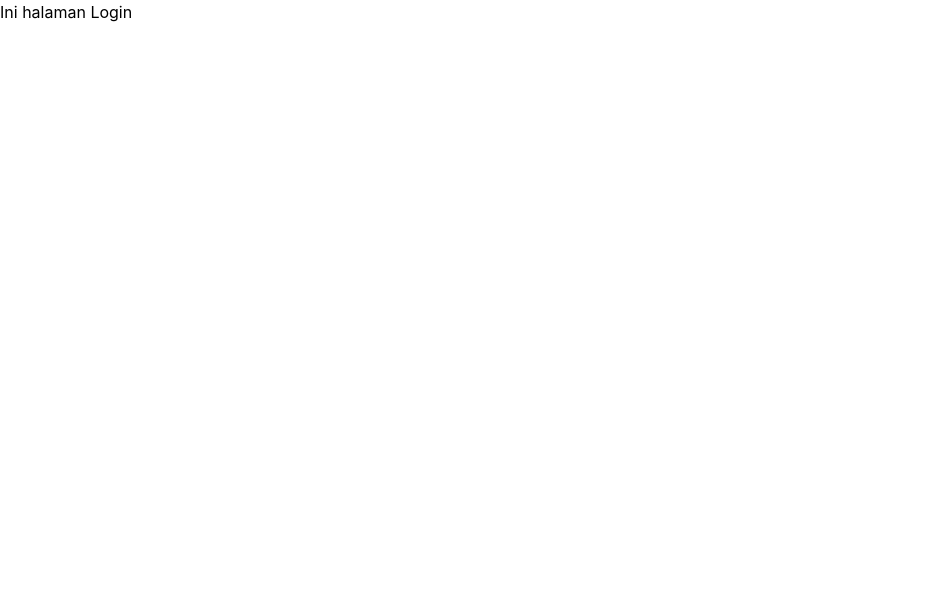
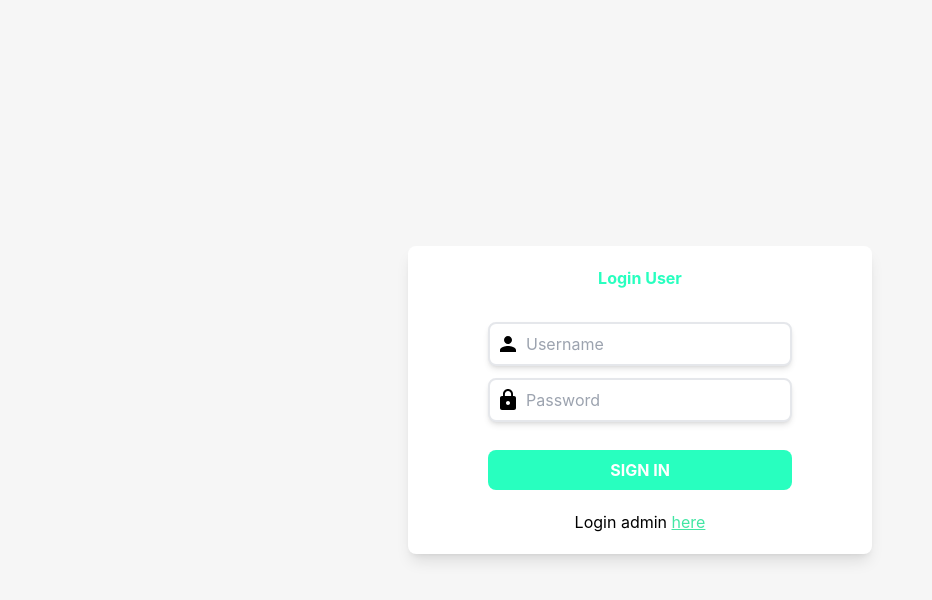
Before and after one commit to dmzazz/capstone-kel-5, a React (Create React App) app: page / in a window 1280 px wide. Shown: the top 600 px of the page, without its empty margins (0-932 px from the left). Built offline with nearby package versions, Linux system fonts and the light colour scheme.

Commit message:
membuat page login user dan admin

```diff
--- a/package.json
+++ b/package.json
@@ -3,6 +3,10 @@
   "version": "0.1.0",
   "private": true,
   "dependencies": {
+    "@emotion/react": "^11.11.1",
+    "@emotion/styled": "^11.11.0",
+    "@mui/icons-material": "^5.14.19",
+    "@mui/material": "^5.14.19",
     "@testing-library/jest-dom": "^5.17.0",
     "@testing-library/react": "^13.4.0",
     "@testing-library/user-event": "^13.5.0",
--- a/src/components/Login.js
+++ b/src/components/Login.js
@@ -1,11 +1,112 @@
 import React from "react";
+import Backdrop from "@mui/material/Backdrop";
+import Box from "@mui/material/Box";
+import Modal from "@mui/material/Modal";
+import Fade from "@mui/material/Fade";
+import Typography from "@mui/material/Typography";
+
+// Import Icon
+import PersonIcon from "@mui/icons-material/Person";
+import LockIcon from "@mui/icons-material/Lock";
 
 const Login = () => {
+  const [open, setOpen] = React.useState(false);
+  const handleOpen = () => setOpen(true);
+  const handleClose = () => setOpen(false);
+
+  const styleModalAdmin = {
+    position: "absolute",
+    top: "50%",
+    left: "50%",
+    transform: "translate(-50%, -50%)",
+    width: 400,
+    bgcolor: "background.paper",
+    boxShadow: 24,
+    p: 4,
+    textAlign: "center",
+  };
   return (
     <>
-      <div>
-        Ini halaman Login
+      <div className="w-screen h-screen bg-[#F6F6F6] flex justify-center items-center">
+        <div className="bg-white flex flex-col justify-center items-center px-20 rounded-lg shadow-lg">
+          <h1 className="font-bold text-[#28FFBF] mt-5 mb-8">Login User</h1>
+
+          {/* Form Login User */}
+          <form>
+            <div className="relative flex items-center">
+              <label className="absolute inset-y-0 left-0 flex items-center pl-2">
+                <PersonIcon />
+              </label>
+              <input type="text" id="username" name="username" placeholder="Username" className="w-full py-2 px-4 pl-9 border border-inherit border-2 rounded-lg shadow-md" required />
+            </div>
+            <div className="relative flex items-center my-3">
+              <label className="absolute inset-y-0 left-0 flex items-center pl-2">
+                <LockIcon />
+              </label>
+              <input type="password" id="password" name="password" placeholder="Password" className="w-full py-2 px-4 pl-9 border border-inherit border-2 rounded-lg shadow-md" required></input>
+            </div>
+            <button type="submit" className="w-full bg-[#28FFBF] font-bold text-white uppercase rounded-lg py-2 px-4 mt-4 hover:bg-[#28DF99] duration-300">
+              Sign in
+            </button>
+          </form>
+
+          <p className="my-5">
+            Login admin&nbsp;
+            <button onClick={handleOpen} className="text-[#42E6A4] underline">
+              here
+            </button>
+          </p>
+        </div>
       </div>
+
+      {/* Modal Login Admin */}
+      <Modal
+        aria-labelledby="transition-modal-title"
+        aria-describedby="transition-modal-description"
+        open={open}
+        onClose={handleClose}
+        closeAfterTransition
+        slots={{ backdrop: Backdrop }}
+        slotProps={{
+          backdrop: {
+            timeout: 500,
+          },
+        }}
+      >
+        <Fade in={open}>
+          <Box sx={styleModalAdmin}>
+            <Typography id="transition-modal-title" variant="h6" component="h2">
+              Login Admin
+            </Typography>
+            <Typography id="transition-modal-description" sx={{ mt: 2 }}>
+              {/* Form Login Admin */}
+              <form>
+                <div className="relative flex items-center">
+                  <label className="absolute inset-y-0 left-0 flex items-center pl-2">
+                    <PersonIcon />
+                  </label>
+                  <input type="text" id="username" name="username" placeholder="Username" className="w-full py-2 px-4 pl-9 border border-inherit border-2 rounded-lg shadow-md" required />
+                </div>
+                <div className="relative flex items-center my-3">
+                  <label className="absolute inset-y-0 left-0 flex items-center pl-2">
+                    <PersonIcon />
+                  </label>
+                  <input type="text" id="idadmin" name="idadmin" placeholder="Id admin" className="w-full py-2 px-4 pl-9 border border-inherit border-2 rounded-lg shadow-md" required></input>
+                </div>
+                <div className="relative flex items-center my-3">
+                  <label className="absolute inset-y-0 left-0 flex items-center pl-2">
+                    <LockIcon />
+                  </label>
+                  <input type="password" id="password" name="password" placeholder="Password" className="w-full py-2 px-4 pl-9 border border-inherit border-2 rounded-lg shadow-md" required></input>
+                </div>
+                <button type="submit" className="w-full bg-[#28FFBF] font-bold text-white uppercase rounded-lg py-2 px-4 mt-4 hover:bg-[#28DF99] duration-300">
+                  Sign in
+                </button>
+              </form>
+            </Typography>
+          </Box>
+        </Fade>
+      </Modal>
     </>
   );
 };
```
Also changed, not shown: 1 other file (tests, documents, lock files or other folders).
